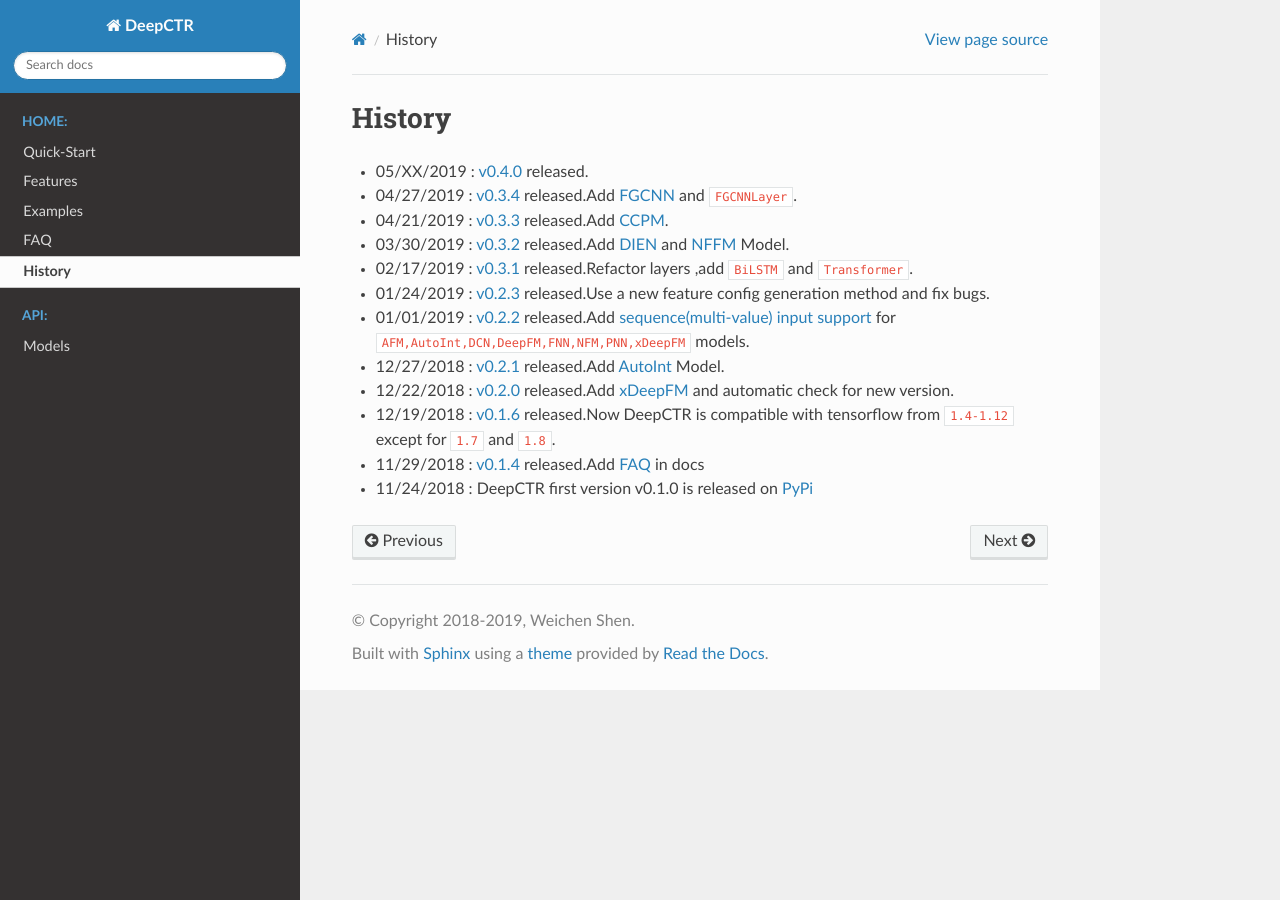
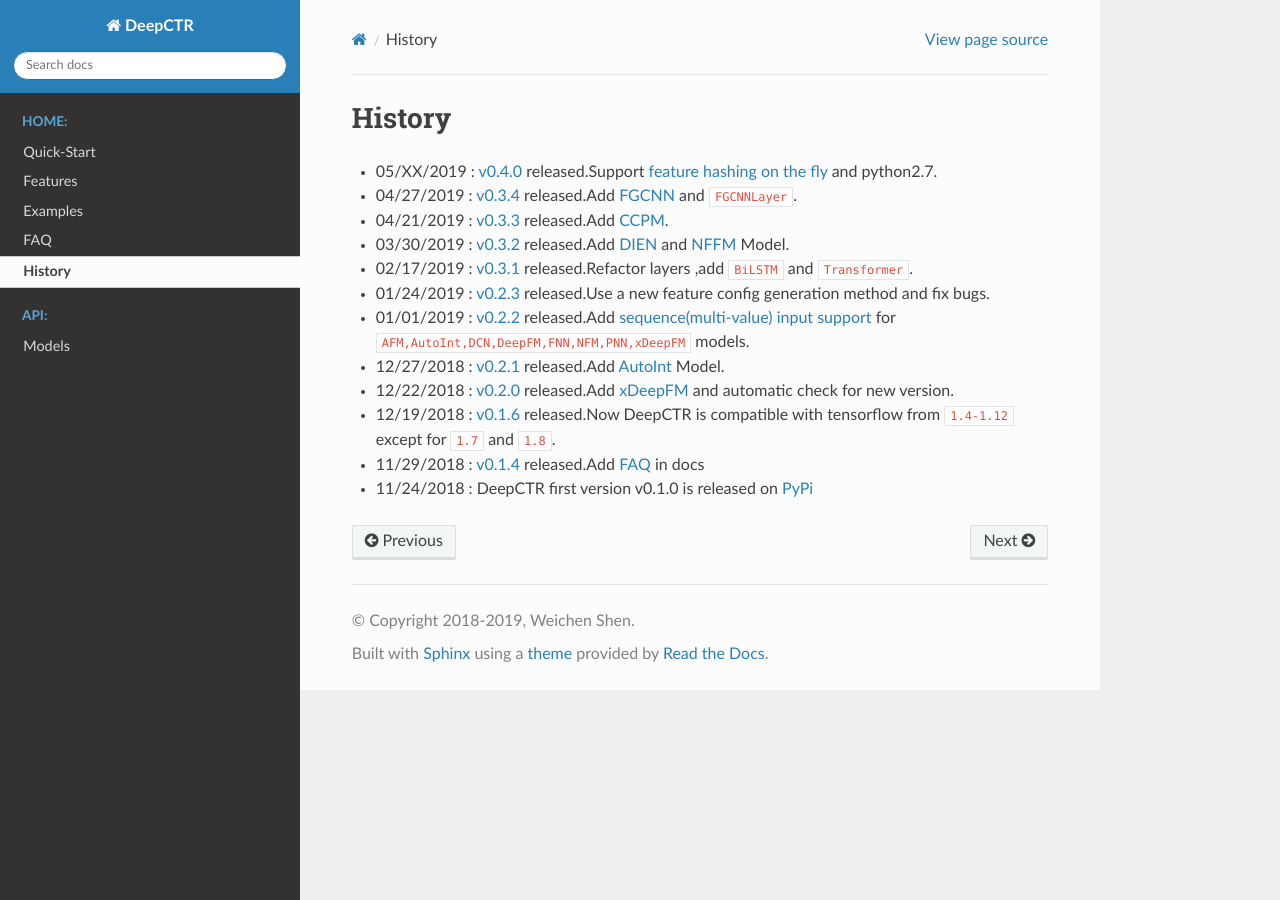
Before and after one commit to shenweichen/DeepCTR, a Sphinx documentation site: the page built from docs/source/History.md, in a window 1280 px wide. Built offline with Sphinx 7.4.7 and the Read the Docs theme 2.0.0, drawn with Linux system fonts in a browser that asks for light colours; pages that are not in the unit, such as notebooks, are missing from menus.

Commit message:
update doc

```diff
--- a/docs/source/History.md
+++ b/docs/source/History.md
@@ -1,5 +1,5 @@
 # History
-- 05/XX/2019 : [v0.4.0](https://github.com/shenweichen/DeepCTR/releases/tag/v0.4.0) released.
+- 05/XX/2019 : [v0.4.0](https://github.com/shenweichen/DeepCTR/releases/tag/v0.4.0) released.Support [feature hashing on the fly](./Examples.html#classification-criteo-with-feature-hashing-on-the-fly) and python2.7.
 - 04/27/2019 : [v0.3.4](https://github.com/shenweichen/DeepCTR/releases/tag/v0.3.4) released.Add [FGCNN](./Features.html#fgcnn-feature-generation-by-convolutional-neural-network) and `FGCNNLayer`.
 - 04/21/2019 : [v0.3.3](https://github.com/shenweichen/DeepCTR/releases/tag/v0.3.3) released.Add [CCPM](./Features.html#ccpm-convolutional-click-prediction-model).
 - 03/30/2019 : [v0.3.2](https://github.com/shenweichen/DeepCTR/releases/tag/v0.3.2) released.Add [DIEN](./Features.html#dien-deep-interest-evolution-network) and [NFFM](./Features.html#nffm-field-aware-neural-factorization-machine)  Model.
--- a/docs/source/index.rst
+++ b/docs/source/index.rst
@@ -35,7 +35,7 @@ You can read the latest code at https://github.com/shenweichen/DeepCTR
 
 News
 -----
-05/XX/2019 : `Changelog <https://github.com/shenweichen/DeepCTR/releases/tag/v0.4.0>`_
+05/XX/2019 : Support `feature hashing on the fly <./Examples.html#classification-criteo-with-feature-hashing-on-the-fly>`_ and python2.7. `Changelog <https://github.com/shenweichen/DeepCTR/releases/tag/v0.4.0>`_
 
 04/27/2019 : Add `FGCNN <./Features.html#fgcnn-feature-generation-by-convolutional-neural-network>`_  and ``FGCNNLayer``. `Changelog <https://github.com/shenweichen/DeepCTR/releases/tag/v0.3.4>`_
 
```
